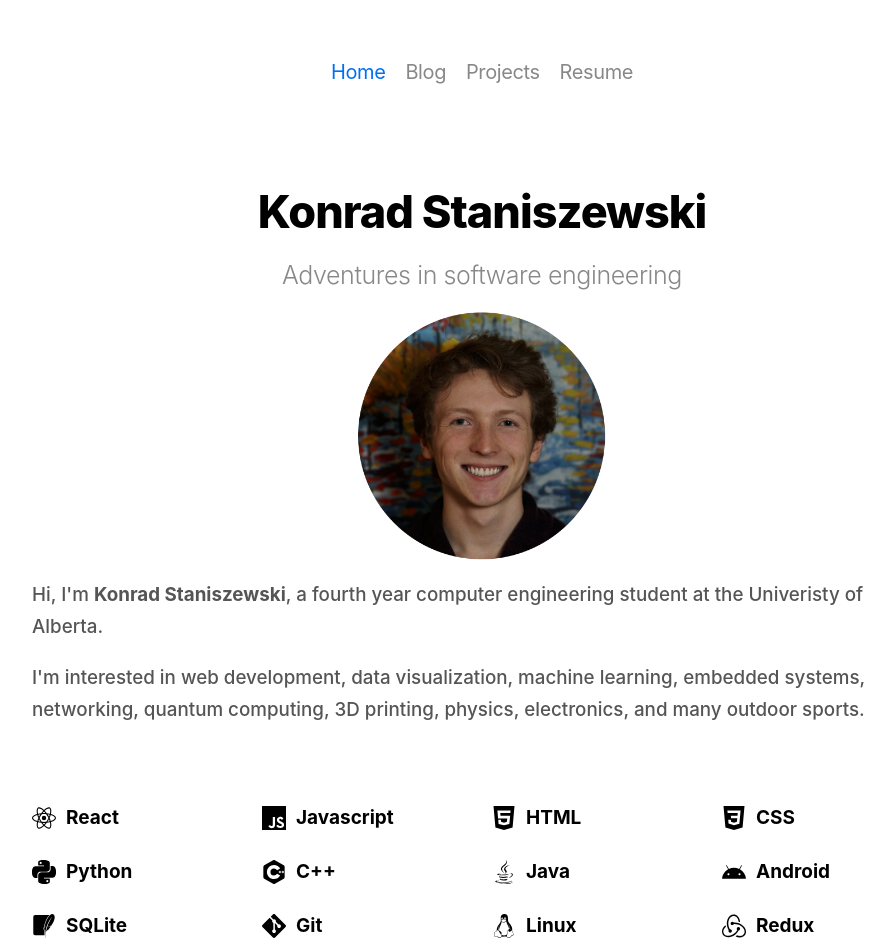
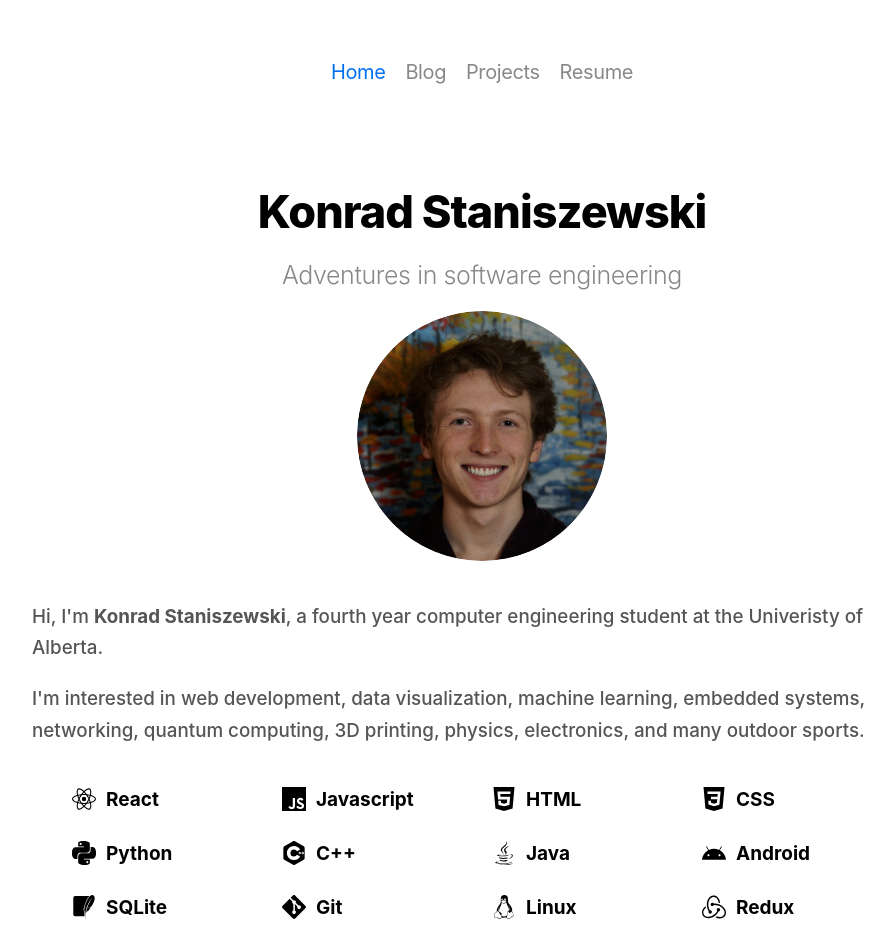
Before and after one commit to KonradStanski/KonradStaniszewski.github.io, a Next.js app: page / in a window 1280 px wide. Shown: the top 952 px of the page, without its empty margins (158-1053 px from the left). Built offline with nearby package versions, Linux system fonts and the light colour scheme.

Commit message:
Optimize headshot

```diff
--- a/src/components/header.tsx
+++ b/src/components/header.tsx
@@ -17,9 +17,7 @@ export default ({ titlePre = "" }) => {
   return (
     <header className={styles.header}>
       <Head>
-        <title>
-          {titlePre ? `${titlePre} |` : ""} Konrad Staniszewski blog
-        </title>
+        <title>{titlePre ? `${titlePre} |` : ""} Konrad Staniszewski</title>
         <meta
           name="description"
           content="Konrad Staniszewski's personal portfolio and blog"
--- a/src/pages/index.tsx
+++ b/src/pages/index.tsx
@@ -10,7 +10,13 @@ export default () => (
     <div className={sharedStyles.layout}>
       <h1>Konrad Staniszewski</h1>
       <h2>Adventures in software engineering</h2>
-      <img src="/headshot.png" height="85" width="250" alt="Headshot" />
+      <img
+        src="/headshot.jpg"
+        height="85"
+        width="250"
+        alt="Headshot"
+        style={{ borderRadius: "50%" }}
+      />
 
       <div className="home-text">
         <p>
--- a/src/styles/global.css
+++ b/src/styles/global.css
@@ -201,7 +201,8 @@ pre.dark[class*="language-"] {
 .skills {
   display: flex;
   flex-wrap: wrap;
-  margin: 4rem auto;
+  margin: var(--gap-double) auto;
+  padding: 0 2rem;
   width: 920px;
   max-width: calc(100vw - var(--gap-double));
 }
@@ -238,8 +239,9 @@ pre.dark[class*="language-"] {
   max-width: 100vw;
   padding: 0 2rem;
   background: var(--bg);
-  margin: var(--gap-half) auto;
+  margin: var(--gap-double) auto;
 }
+
 figure {
   font-size: 0.85rem;
   color: #999;
```
Also changed, not shown: public/headshot.jpg (added), public/headshot.png (deleted).
